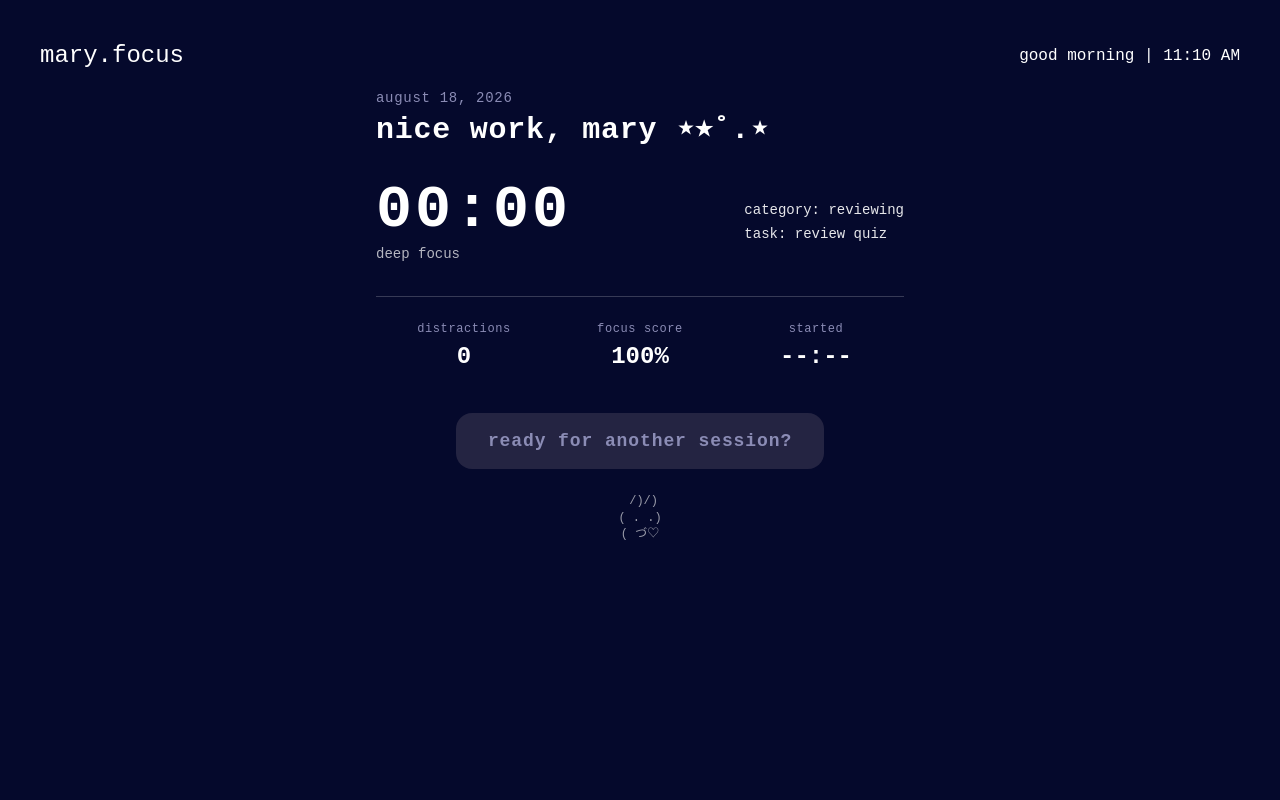
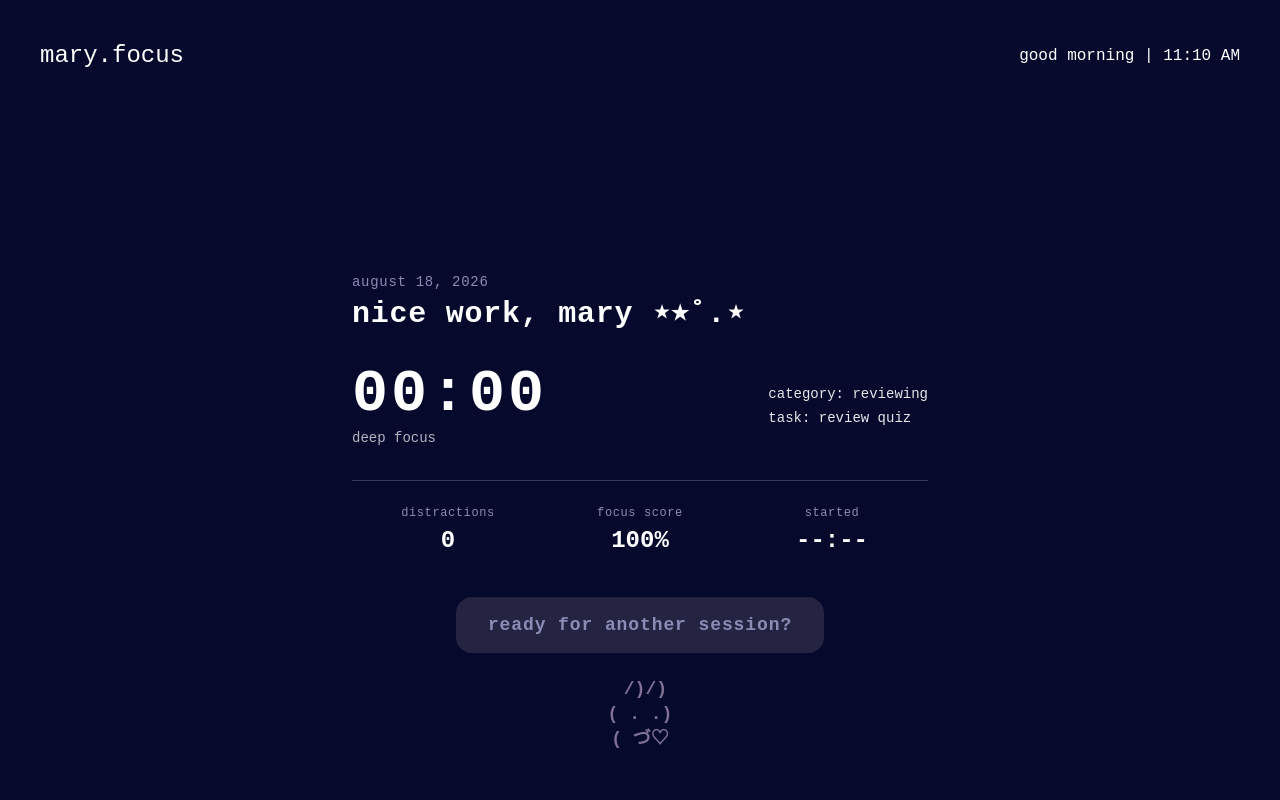
Before and after one commit to maryannintech/mary-focus, a React (Vite) app: page /end-session in a window 1280 px wide. Shown: the top 800 px of the page. Built offline with nearby package versions, Linux system fonts and the light colour scheme; a web font is replaced by a local one.

Commit message:
refactor: improve layout and styling in EndSession component

```diff
--- a/src/pages/EndSession.jsx
+++ b/src/pages/EndSession.jsx
@@ -20,13 +20,12 @@ export function EndSession() {
         year: "numeric",
       })
       .toLowerCase(),
-    greeting = "good evening | 9:17pm",
   } = location.state || {};
 
   return (
-    <div className="relative min-h-screen text-white flex flex-col justify-between font-mono select-none">
-      <div className="flex flex-col items-center justify-center -mt-6">
-        <div className="w-full max-w-xl px-6">
+    <div className="min-h-screen text-white flex items-center justify-center font-mono select-none p-6">
+      <div className="w-full max-w-xl">
+
         <div className="mb-6">
           <p className="text-[#8b8cb5] text-sm tracking-wider mb-1 lowercase">
             {date}
@@ -72,22 +71,23 @@ export function EndSession() {
             </span>
             <span className="text-2xl font-bold">{started}</span>
           </div>
+
         </div>
 
-          {/* Action Button & ASCII Bunny */}
+
         <div className="flex flex-col items-center gap-6 mt-4">
           <button
+            type="button"
             onClick={() => setIsModalOpen(true)}
             className="bg-[#242442] hover:bg-[#2e2e54] text-[#8b8cb5] hover:text-white transition-all text-lg font-bold py-3.5 px-8 rounded-2xl cursor-pointer tracking-wider"
           >
             ready for another session?
           </button>
 
-            <div className="text-white/60 text-xs font-mono leading-snug whitespace-pre text-center">
+          <div className="text-(--violet) text-lg font-bold font-mono leading-snug whitespace-pre text-center">
             <p> /)/)</p>
             <p>( . .)</p>
             <p>( づ♡</p>
-            </div>
           </div>
         </div>
       </div>
```
Lines whose indentation alone changed are shown as unchanged.
